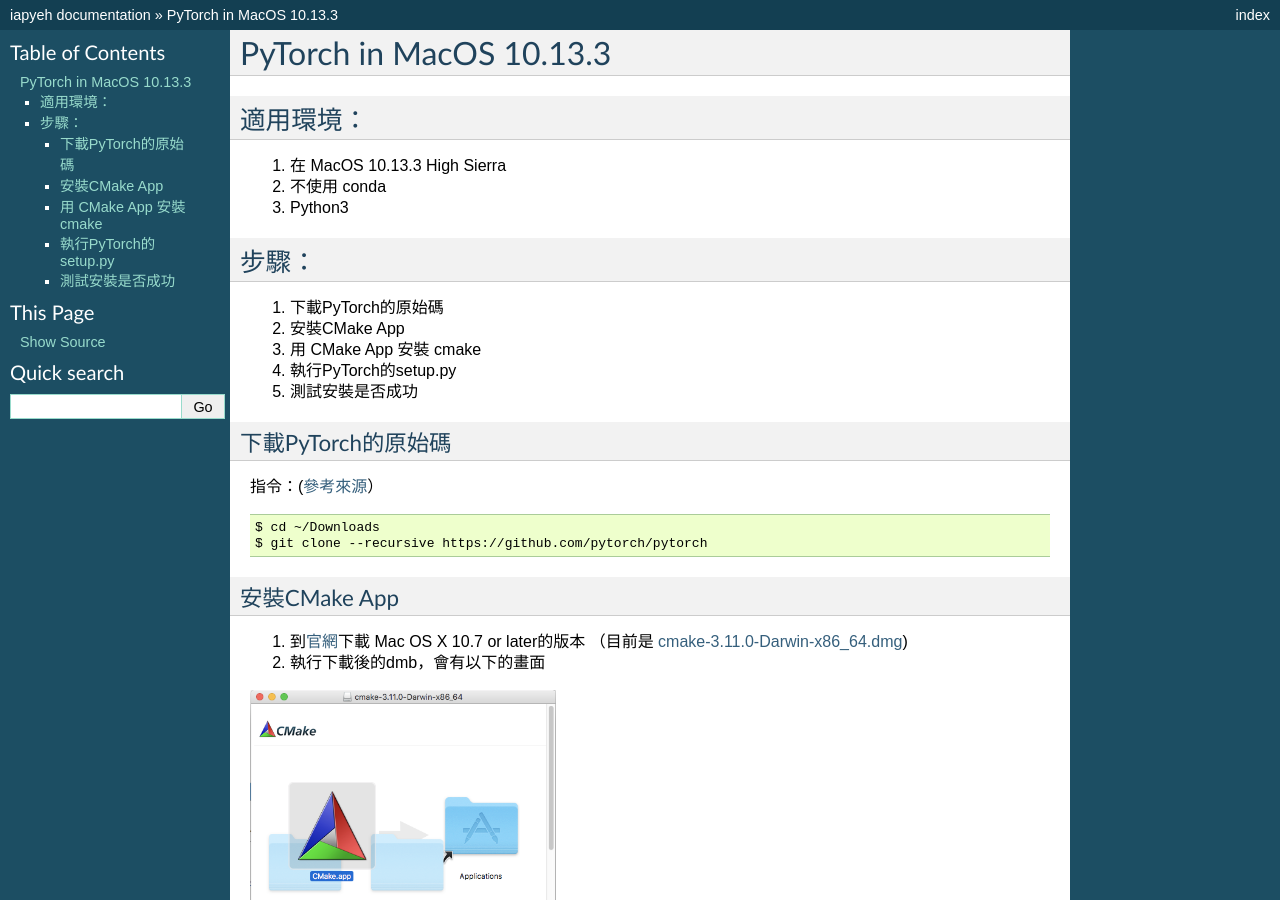
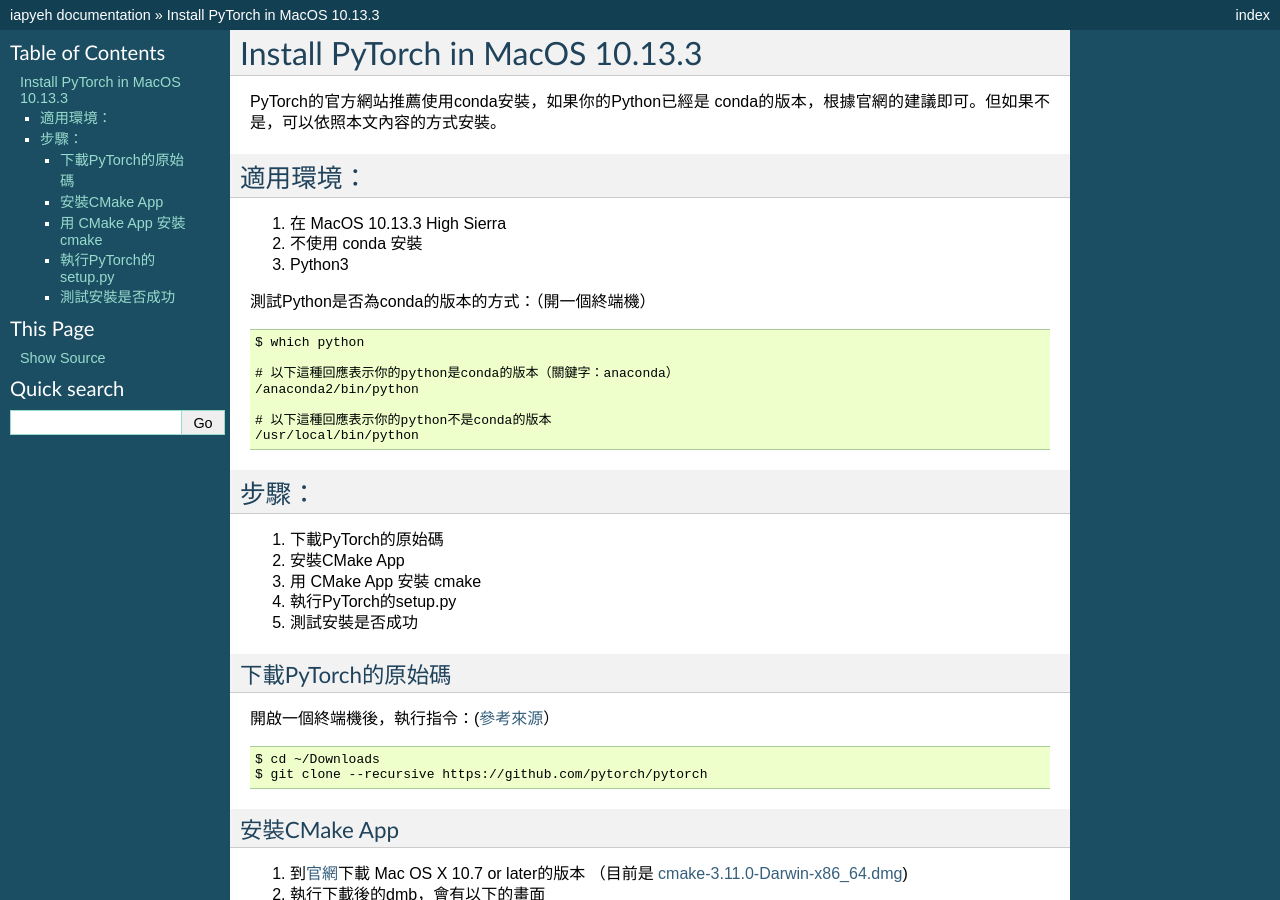
Before and after one commit to iapyeh/iapyeh, a Sphinx documentation site: the page built from docs/blogs/technical/Innstall_PyTorch_MacOS.rst, in a window 1280 px wide and 900 px high. Built offline with Sphinx 7.4.7, drawn with Linux system fonts in a browser that asks for light colours; some of the changed text lies outside the part shown.

Commit message:
Google Docs reST Editor@2018-4-9 18:36:15

```diff
--- a/docs/blogs/technical/Innstall_PyTorch_MacOS.rst
+++ b/docs/blogs/technical/Innstall_PyTorch_MacOS.rst
@@ -1,8 +1,10 @@
 
-.. _h787543585935b20556918533834567:
+.. _h51c204e94f6b561c64555c2e7b4d3c:
 
-PyTorch in MacOS 10.13.3
-########################
+Install PyTorch in MacOS 10.13.3
+################################
+
+PyTorch的官方網站推薦使用conda安裝，如果你的Python已經是 conda的版本，根據官網的建議即可。但如果不是，可以依照本文內容的方式安裝。
 
 .. _h572187820253c7294643631303029:
 
@@ -11,9 +13,21 @@
 
 #. 在 MacOS 10.13.3 High Sierra
 
-#. 不使用 conda
+#. 不使用 conda 安裝
 
 #. Python3
+
+測試Python是否為conda的版本的方式：（開一個終端機）
+
+.. code::
+
+    $ which python
+
+    # 以下這種回應表示你的python是conda的版本（關鍵字：anaconda）
+    /anaconda2/bin/python
+
+    # 以下這種回應表示你的python不是conda的版本
+    /usr/local/bin/python
 
 .. _hd1b83d48586e1b393a624e28544946:
 
@@ -35,7 +49,7 @@
 下載PyTorch的原始碼
 ===================
 
-指令：(\ |LINK1|\ ）
+開啟一個終端機後，執行指令：(\ |LINK1|\ ）
 
 .. code::
 
```
